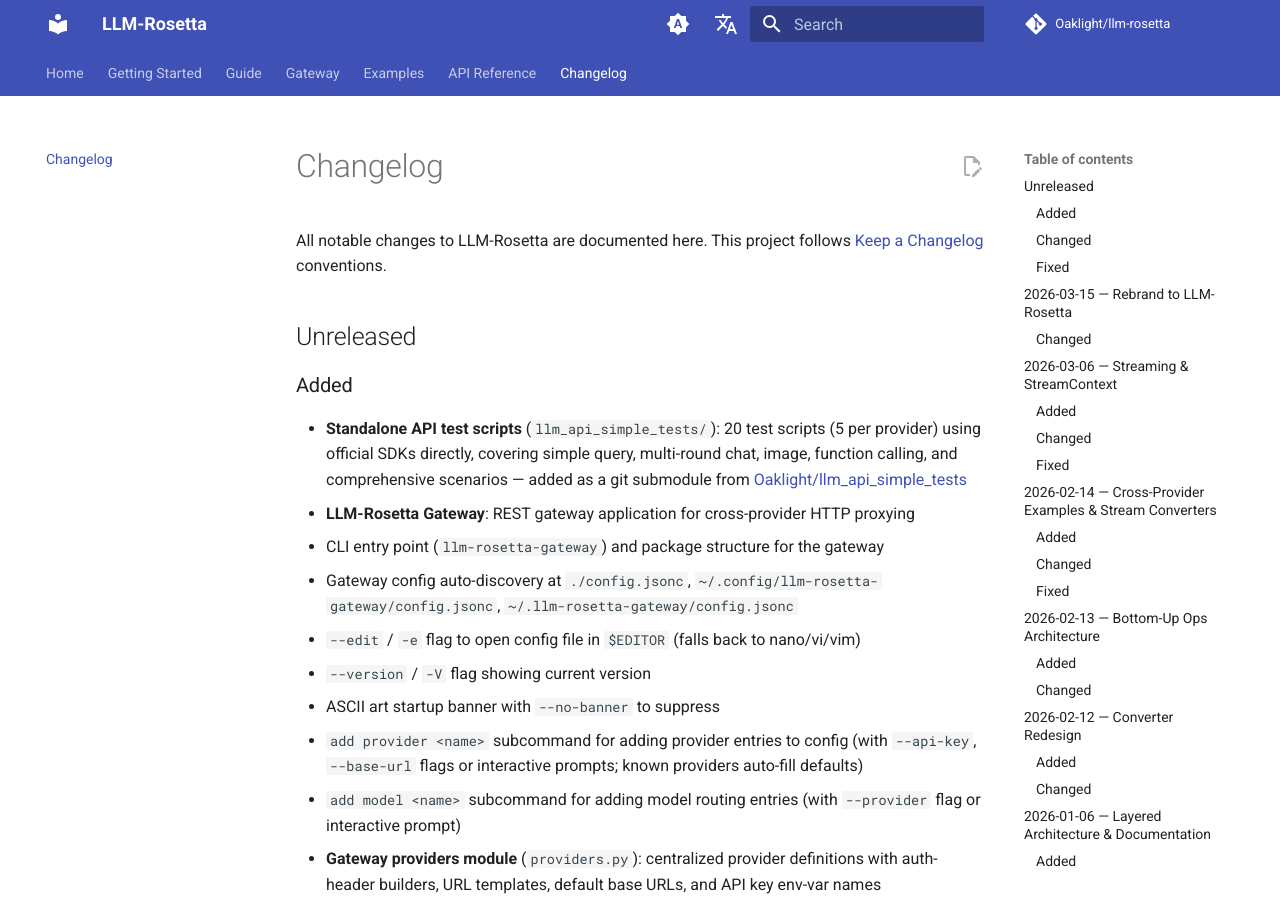
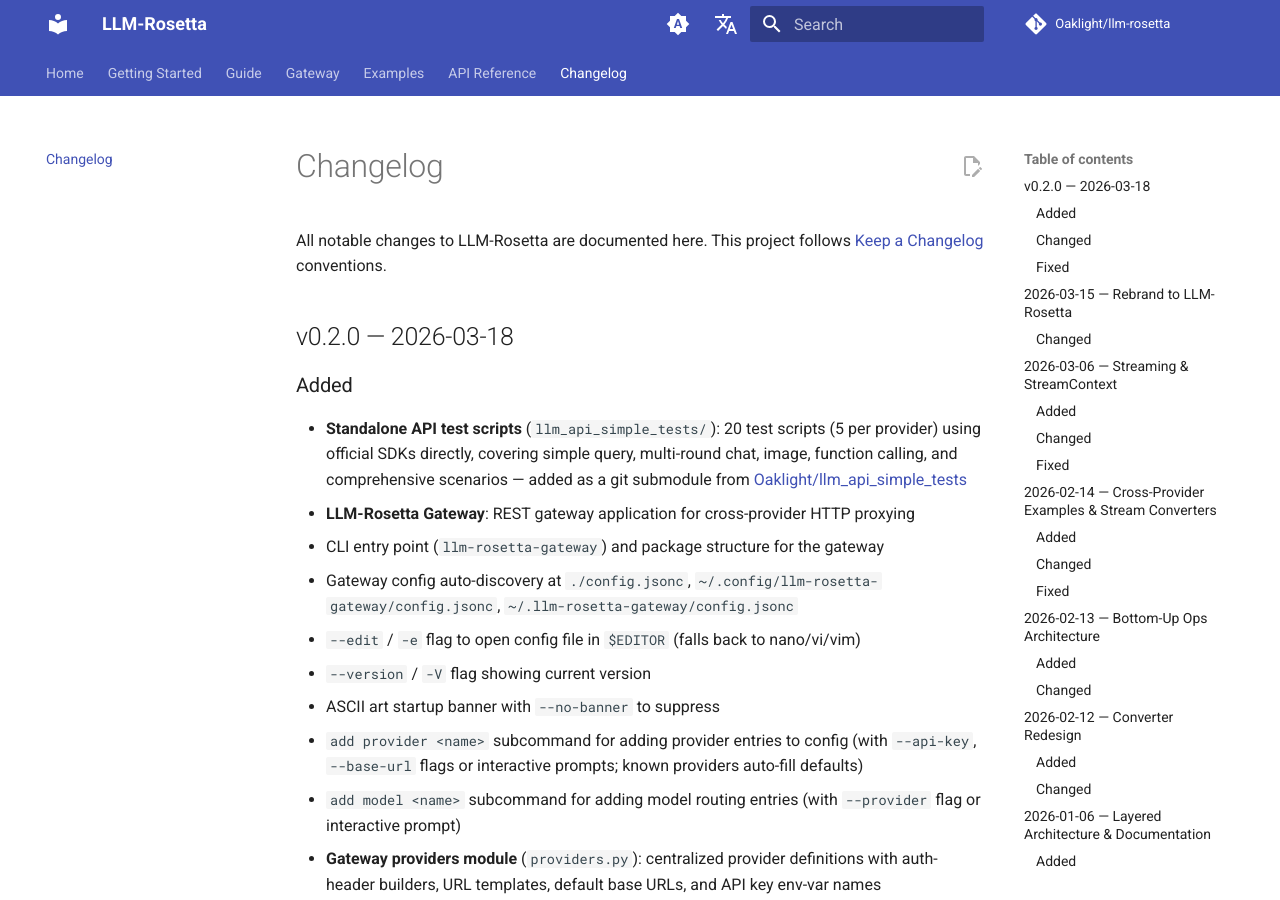
Before and after one commit to Oaklight/llm-rosetta, an MkDocs documentation site: the page built from docs/changelog.md, in a window 1280 px wide and 900 px high. Built offline with MkDocs 1.6.1 and Material for MkDocs 9.7.7, drawn with Linux system fonts in a browser that asks for light colours; comment, search, counter and statistics services are not loaded.

Commit message:
docs: mark Unreleased section as v0.2.0

```diff
--- a/docs/changelog.md
+++ b/docs/changelog.md
@@ -6,7 +6,7 @@
 
 All notable changes to LLM-Rosetta are documented here. This project follows [Keep a Changelog](https://keepachangelog.com/) conventions.
 
-## Unreleased
+## v0.2.0 — 2026-03-18
 
 ### Added
 
```
